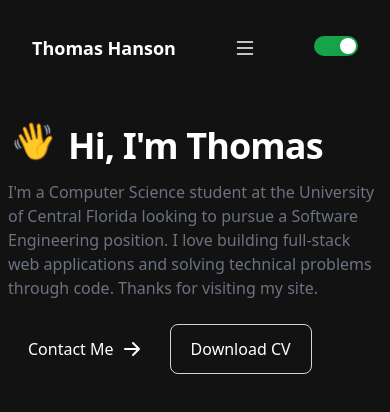
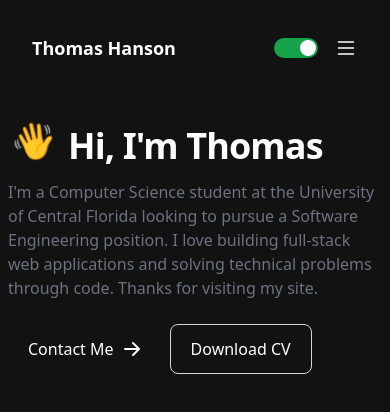
Before and after one commit to ThomasHanson/thanson-dev, a Next.js app: page / in a window 390 px wide. Shown: the top 412 px of the page. Built offline with nearby package versions, Linux system fonts and the light colour scheme.

Commit message:
Updated positioning of light/dark mode toggle and navigation items in different screen sizes.

```diff
--- a/src/components/Navbar.tsx
+++ b/src/components/Navbar.tsx
@@ -35,6 +35,21 @@ const Navbar = () => {
 
           <div className="flex items-center space-x-4 md:hidden">
             {/* Hamburger menu */}
+            <Switch
+              checked={theme === 'dark'}
+              onChange={toggleTheme}
+              className={`${
+                theme === 'dark' ? 'bg-green-600' : 'bg-gray-600'
+              } relative inline-flex flex-shrink-0 h-5 w-11 cursor-pointer rounded-full border-2 border-transparent transition-colors duration-200 ease-in-out focus:outline-none focus-visible:ring-2 focus-visible:ring-white focus-visible:ring-opacity-75`}
+            >
+              <span className="sr-only">Toggle dark mode</span>
+              <span
+                aria-hidden="true"
+                className={`${
+                  theme === 'dark' ? 'translate-x-6' : 'translate-x-0'
+                } pointer-events-none inline-block h-4 w-4 rounded-full bg-white shadow-lg ring-0 transition duration-200 ease-in-out`}
+              />
+            </Switch>
             <button
               type="button"
               className={`text-gray-600 hover:text-gray-900 focus:outline-none focus:text-gray-900 ${
@@ -55,7 +70,7 @@ const Navbar = () => {
             <NavItem href="/uses">Uses</NavItem>
           </div>
 
-          <div>
+          <div className={`hidden md:flex md:items-center md:space-x-4 ${isMenuOpen ? 'block' : 'hidden'}`}>
             <Switch
               checked={theme === 'dark'}
               onChange={toggleTheme}
```
